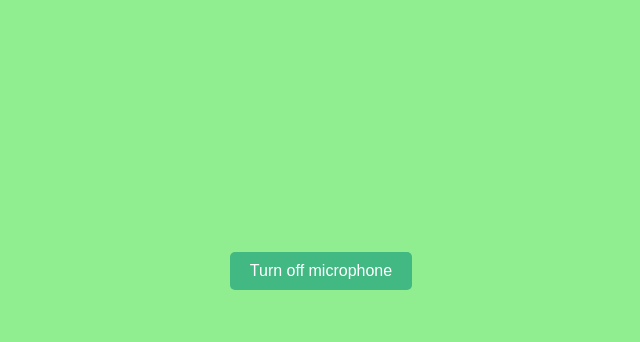
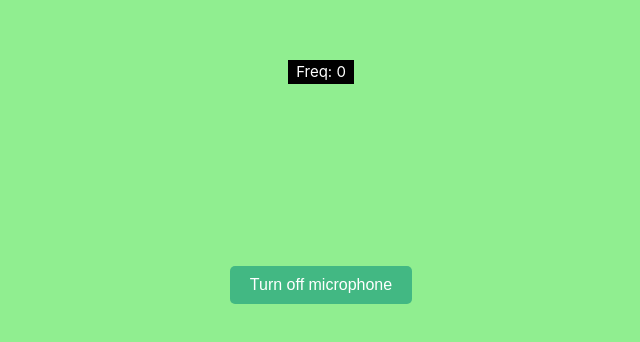
Before and after one commit to santi-go/web-tuner, a Vue app: page / in a window 1280 px wide. Shown: the part 218-560 px from the top of the page, without its empty margins (319-959 px from the left). Built offline with nearby package versions, Linux system fonts and the light colour scheme.

Commit message:
feat(all): renders main freq

```diff
--- a/src/components/tuner-layout.vue
+++ b/src/components/tuner-layout.vue
@@ -1,8 +1,7 @@
 <template>
-  <div class="container">
-    <div class="graph">
-      <canvas ref="canvas"></canvas>
-    </div>
+  <div class="tuner">
+    <div class="tuner__frequency">Freq: {{ frequencyDisplay }}</div>
+    <canvas ref="canvas"></canvas>
     <MicButton :isMicrophoneOn="isMicrophoneOn" @on:toggle-mic="toggleMicrophone" />
   </div>
 </template>
@@ -19,6 +18,8 @@ export default {
   setup() {
     const isMicrophoneOn = ref(false)
     const canvas = ref<HTMLCanvasElement | null>(null)
+    const frequencyDisplay = ref('0')
+    let baseFrequency = ref(0)
     let audioContext: AudioContext | null = null
     let mediaStream: MediaStream | null = null
     let analyser: AnalyserNode | null = null
@@ -26,7 +27,6 @@ export default {
 
     const toggleMicrophone = async () => {
       if (isMicrophoneOn.value) {
-        // Turn off the microphone
         if (audioContext) {
           audioContext.close()
           audioContext = null
@@ -40,9 +40,11 @@ export default {
           cancelAnimationFrame(animationFrameId)
           animationFrameId = null
         }
+        if (frequencyDisplay.value) {
+          frequencyDisplay.value = '0'
+        }
         isMicrophoneOn.value = false
       } else {
-        // Turn on the microphone
         try {
           mediaStream = await navigator.mediaDevices.getUserMedia({ audio: true })
           audioContext = new AudioContext()
@@ -72,6 +74,17 @@ export default {
 
         analyser.getByteFrequencyData(dataArray)
 
+        let maxIndex = 0
+        for (let i = 0; i < bufferLength; i++) {
+          if (dataArray[i] > dataArray[maxIndex]) {
+            maxIndex = i
+          }
+        }
+
+        // Calculate the frequency and display it
+        baseFrequency.value = (maxIndex * (audioContext!.sampleRate / 2)) / bufferLength
+        frequencyDisplay.value = `${baseFrequency.value.toFixed(2)} Hz`
+
         canvasContext.fillStyle = 'rgb(0, 0, 0)'
         canvasContext.fillRect(0, 0, canvas.value.width, canvas.value.height)
 
@@ -93,7 +106,6 @@ export default {
     }
 
     onUnmounted(() => {
-      // Make sure to clean up when the component is unmounted
       if (audioContext) {
         audioContext.close()
       }
@@ -107,6 +119,7 @@ export default {
 
     return {
       isMicrophoneOn,
+      frequencyDisplay,
       toggleMicrophone,
       canvas
     }
@@ -115,13 +128,20 @@ export default {
 </script>
 
 <style lang="scss">
-.container {
+.tuner {
   display: flex;
   flex-direction: column;
   align-items: center;
   justify-content: center;
-  height: 100vh; // Full viewport height
-  width: 100vw; // Full viewport height
+  height: 100vh;
+  width: 100vw;
   background-color: lightgreen;
+
+  &__frequency {
+    background-color: black;
+    color: white;
+    padding: 0px 8px;
+    margin-bottom: 12px;
+  }
 }
 </style>
```
